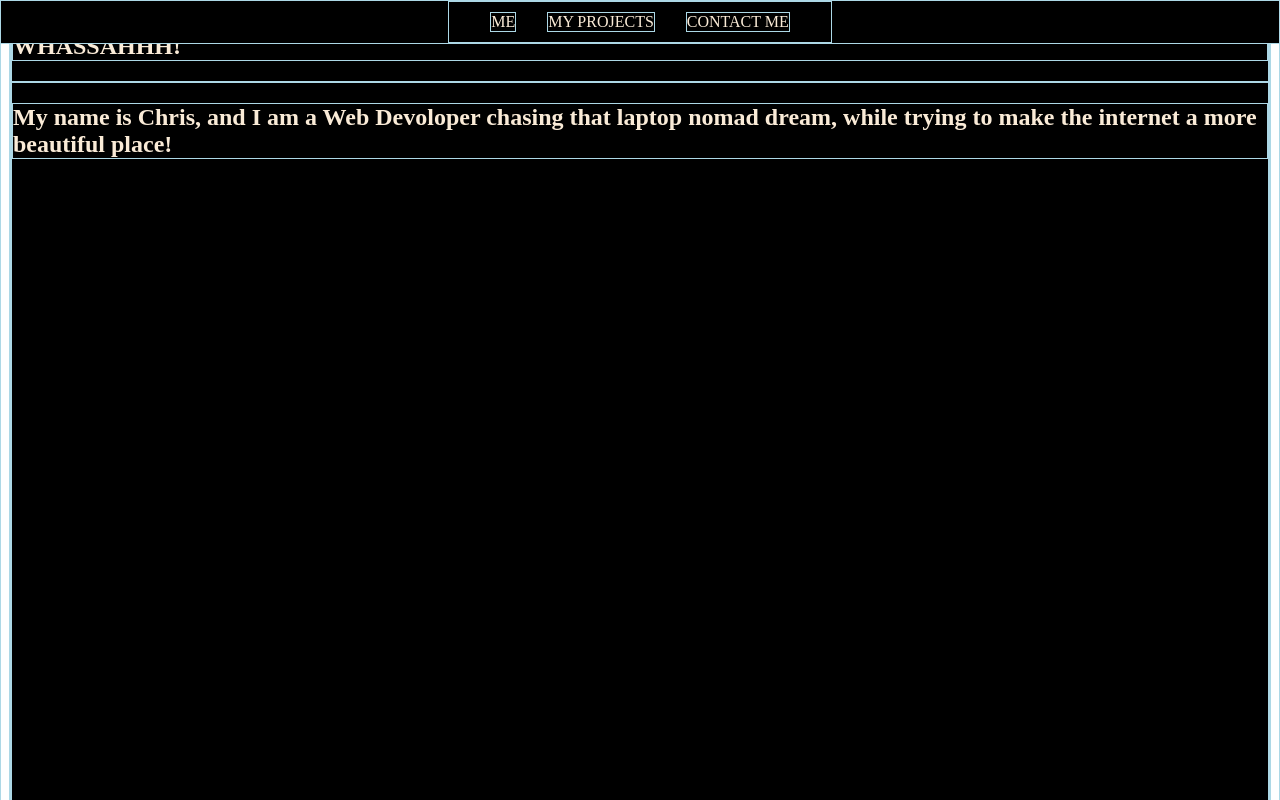
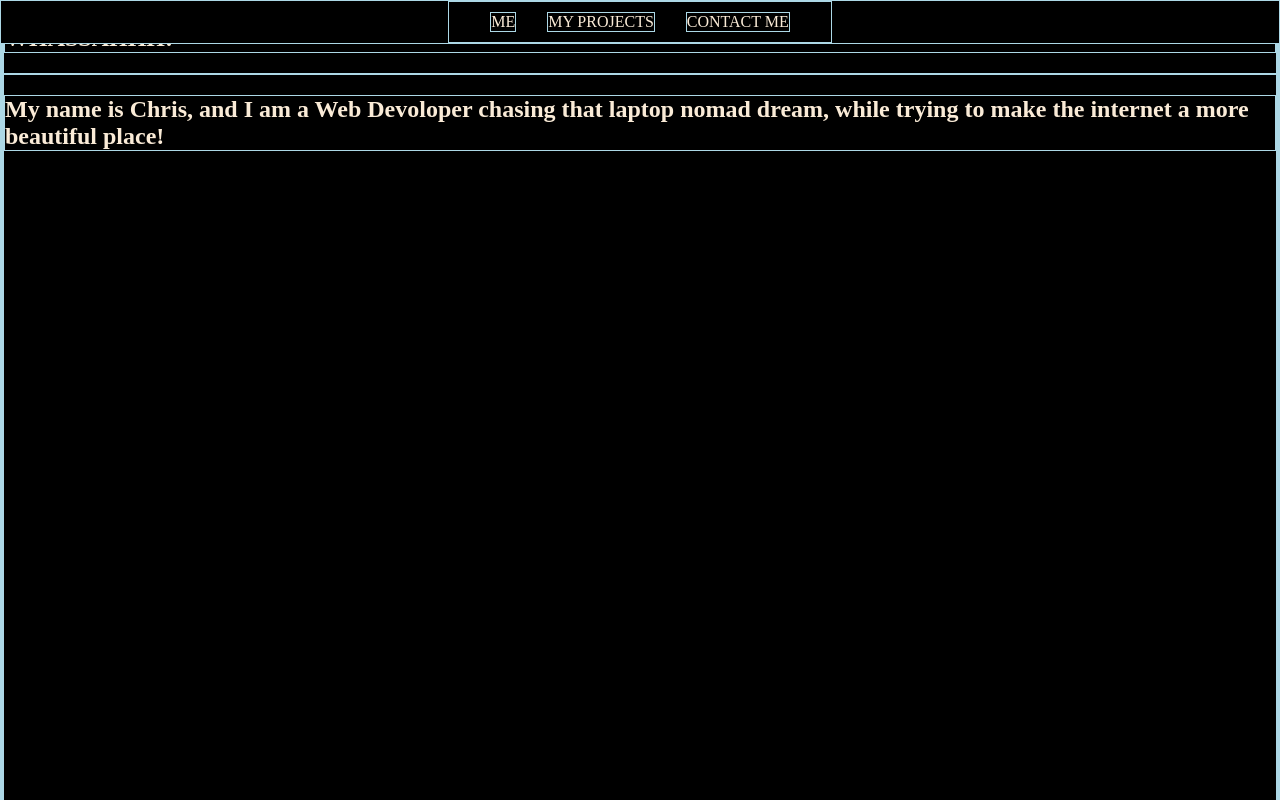
Before and after one commit to that-bruh/Personal-Portfolio, a plain HTML site: page index.html in a window 1280 px wide. Shown: the top 800 px of the page. Drawn offline with Linux system fonts and the light colour scheme.

Commit message:
add more style, add favicon, add Photo dir

```diff
--- a/index.html
+++ b/index.html
@@ -17,6 +17,8 @@
         <meta name="viewport" content="width=device-width, initial-scale=1.0">
         <meta name="description" content="Personal portfolio">
         <link rel="stylesheet" href="styles.css">
+        <title>CHRIS'S PORTFOLIO</title>
+        <link rel="icon" type="image/png" href="Photos/iconmonstr-code-7.svg">
     </head>
     <nav class="navbar">
         <ul class="navul">
--- a/styles.css
+++ b/styles.css
@@ -3,15 +3,14 @@
     border: solid 1px lightblue;
 }
 
-:root {
-
-}
-
-html {
+html, body {
     margin: 0;
     padding: 0;
 }
 
+:root {
+
+}
 .navbar {
     position: fixed;
     display: flex;
```
Also changed, not shown: Photos/iconmonstr-code-7.svg (added).
